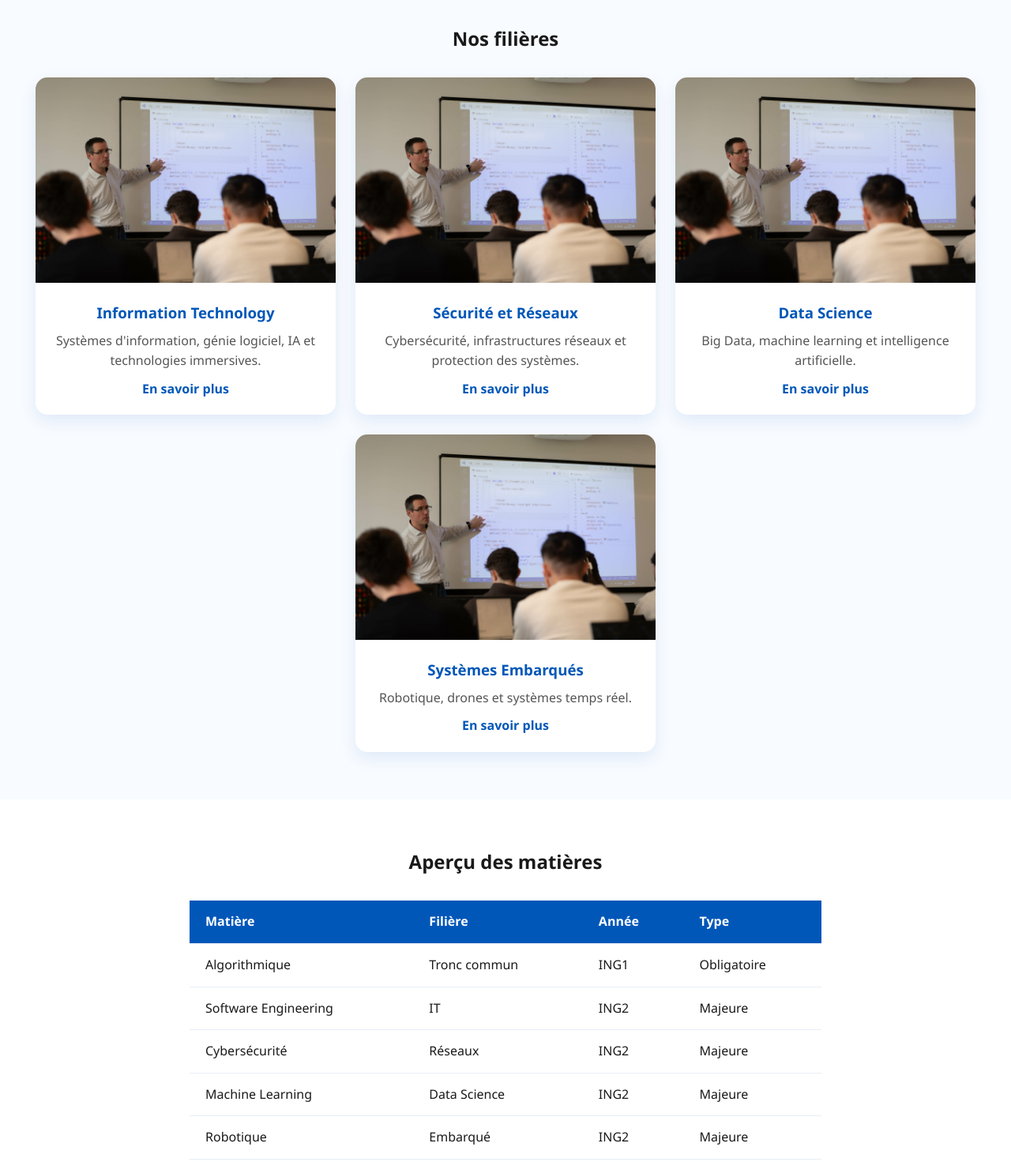
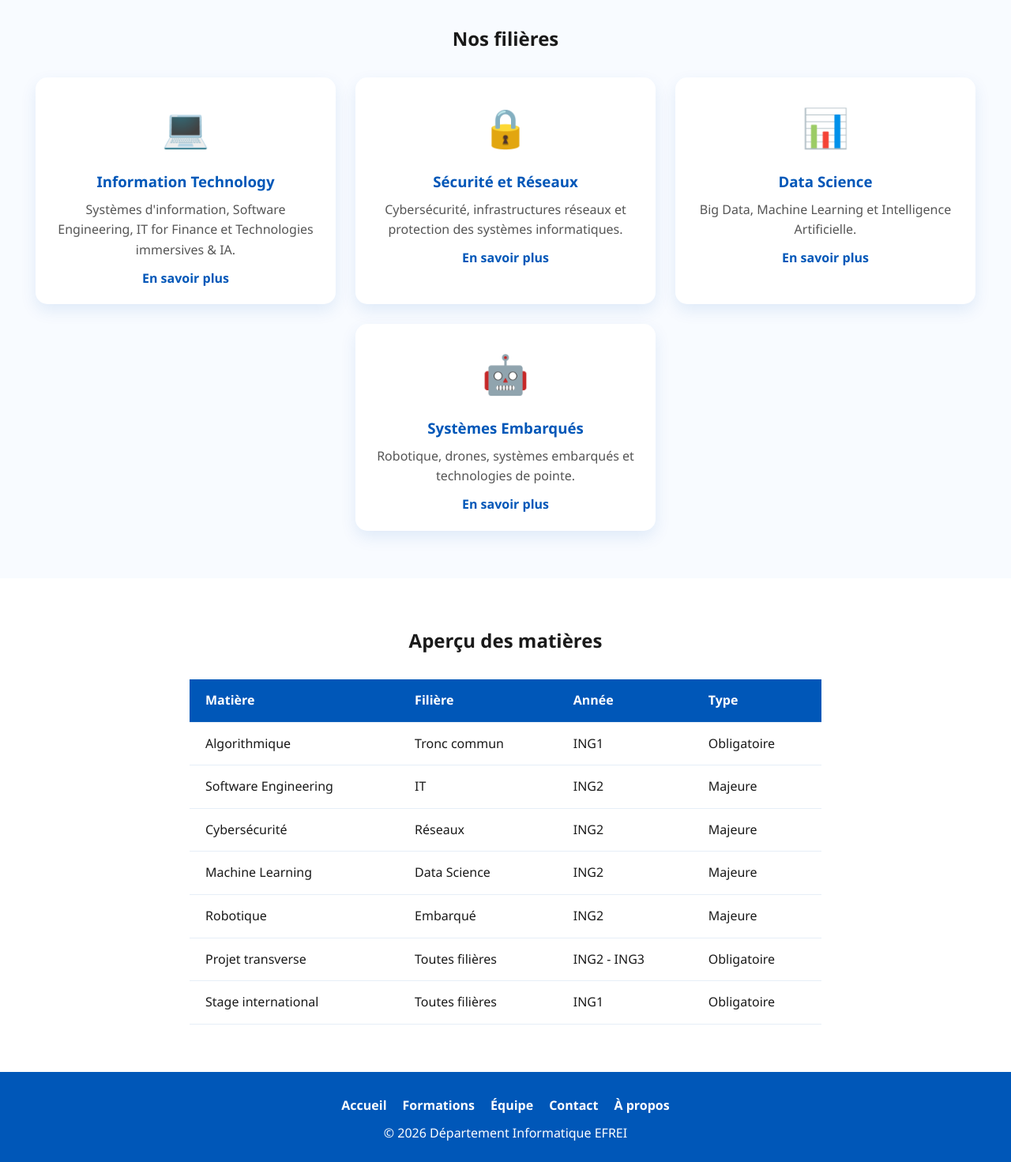
Before and after one commit to Meya18/Projet_Web_FALL_ELLEPO, a plain HTML site: page html/formations.html in a window 1280 px wide. Shown: the part 820-2291 px from the top of the page at 79% size. Drawn offline with Linux system fonts and the light colour scheme.

Commit message:
formations.html amélioré : icônes filières, tableau complet

```diff
--- a/css/style.css
+++ b/css/style.css
@@ -986,3 +986,8 @@ tbody tr:hover {
         flex-direction: column;
     }
 }
+/* CARD ICON */
+.card-icon {
+    font-size: 3rem;
+    margin: 25px auto 15px;
+}
--- a/html/formations.html
+++ b/html/formations.html
@@ -13,11 +13,8 @@
         <a href="../index.html">
             <img src="../images/logo_efrei_web_bleu-1024x334.png" alt="Logo EFREI" id="logo">
         </a>
-
         <h1>Département Informatique</h1>
-
         <button id="menu-toggle" aria-label="Ouvrir le menu">☰</button>
-
         <nav aria-label="Navigation principale">
             <ul id="nav-menu">
                 <li><a href="formations.html" class="nav-active">Formations</a></li>
@@ -43,44 +40,37 @@
         <!-- FORMATIONS -->
         <section id="liste-formations">
             <h2>Nos filières</h2>
-
             <div class="cards">
-
                 <article class="card">
-                    <img src="../images/profencoursefrei-1623x1080.jpg" alt="IT">
+                    <div class="card-icon">💻</div>
                     <h3>Information Technology</h3>
-                    <p>Systèmes d'information, génie logiciel, IA et technologies immersives.</p>
+                    <p>Systèmes d'information, Software Engineering, IT for Finance et Technologies immersives & IA.</p>
                     <a href="#">En savoir plus</a>
                 </article>
-
                 <article class="card">
-                    <img src="../images/profencoursefrei-1623x1080.jpg" alt="Cybersécurité">
+                    <div class="card-icon">🔒</div>
                     <h3>Sécurité et Réseaux</h3>
-                    <p>Cybersécurité, infrastructures réseaux et protection des systèmes.</p>
+                    <p>Cybersécurité, infrastructures réseaux et protection des systèmes informatiques.</p>
                     <a href="#">En savoir plus</a>
                 </article>
-
                 <article class="card">
-                    <img src="../images/profencoursefrei-1623x1080.jpg" alt="Data Science">
+                    <div class="card-icon">📊</div>
                     <h3>Data Science</h3>
-                    <p>Big Data, machine learning et intelligence artificielle.</p>
+                    <p>Big Data, Machine Learning et Intelligence Artificielle.</p>
                     <a href="#">En savoir plus</a>
                 </article>
-
                 <article class="card">
-                    <img src="../images/profencoursefrei-1623x1080.jpg" alt="Systèmes embarqués">
+                    <div class="card-icon">🤖</div>
                     <h3>Systèmes Embarqués</h3>
-                    <p>Robotique, drones et systèmes temps réel.</p>
+                    <p>Robotique, drones, systèmes embarqués et technologies de pointe.</p>
                     <a href="#">En savoir plus</a>
                 </article>
-
             </div>
         </section>
 
         <!-- TABLEAU -->
         <section id="matieres">
             <h2>Aperçu des matières</h2>
-
             <div class="table-container">
                 <table>
                     <thead>
@@ -91,7 +81,6 @@
                             <th>Type</th>
                         </tr>
                     </thead>
-
                     <tbody>
                         <tr>
                             <td>Algorithmique</td>
@@ -99,33 +88,41 @@
                             <td>ING1</td>
                             <td>Obligatoire</td>
                         </tr>
-
                         <tr>
                             <td>Software Engineering</td>
                             <td>IT</td>
                             <td>ING2</td>
                             <td>Majeure</td>
                         </tr>
-
                         <tr>
                             <td>Cybersécurité</td>
                             <td>Réseaux</td>
                             <td>ING2</td>
                             <td>Majeure</td>
                         </tr>
-
                         <tr>
                             <td>Machine Learning</td>
                             <td>Data Science</td>
                             <td>ING2</td>
                             <td>Majeure</td>
                         </tr>
-
                         <tr>
                             <td>Robotique</td>
                             <td>Embarqué</td>
                             <td>ING2</td>
                             <td>Majeure</td>
+                        </tr>
+                        <tr>
+                            <td>Projet transverse</td>
+                            <td>Toutes filières</td>
+                            <td>ING2 - ING3</td>
+                            <td>Obligatoire</td>
+                        </tr>
+                        <tr>
+                            <td>Stage international</td>
+                            <td>Toutes filières</td>
+                            <td>ING1</td>
+                            <td>Obligatoire</td>
                         </tr>
                     </tbody>
                 </table>
```
Lines whose indentation alone changed are shown as unchanged.
